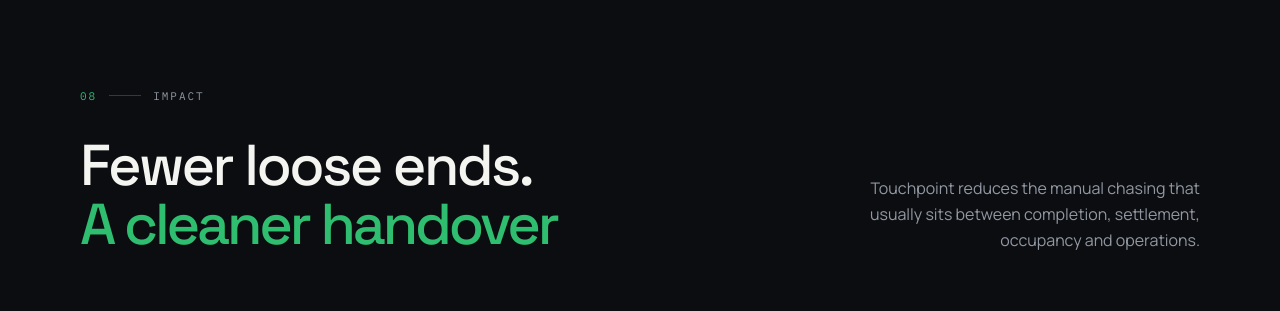
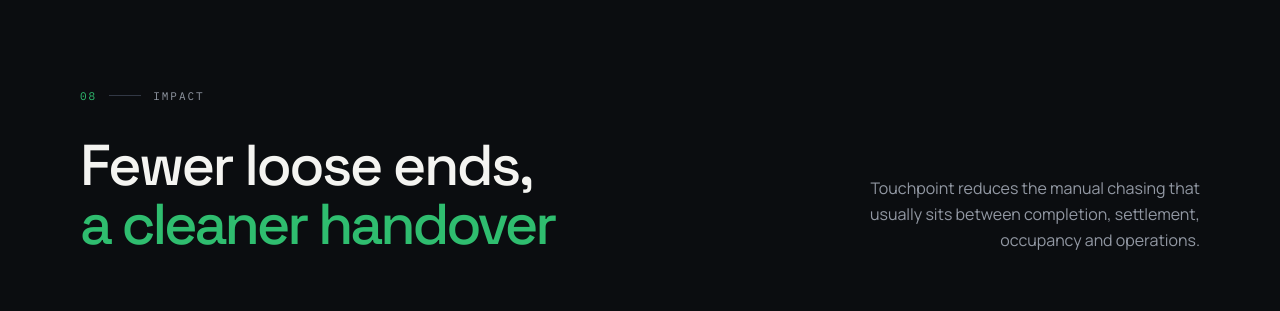
Before and after one commit to EVAVO-STUDIO/touchpoint, a Next.js app: page / in a window 1280 px wide. Shown: the part 9820-10131 px from the top of the page. Built offline with nearby package versions, Linux system fonts and the light colour scheme.

Commit message:
fix: polish impact headline rhythm

```diff
--- a/components/sections/impact.tsx
+++ b/components/sections/impact.tsx
@@ -63,8 +63,8 @@ export function Impact() {
             </Reveal>
             <Reveal delay={0.05}>
               <h2 className="display-lg mt-8 max-w-[20ch] text-balance">
-                Fewer loose ends.{' '}
-                <span className="italic-accent text-accent">A cleaner handover</span>
+                Fewer loose ends,{' '}
+                <span className="italic-accent text-accent">a cleaner handover</span>
               </h2>
             </Reveal>
           </div>
```
